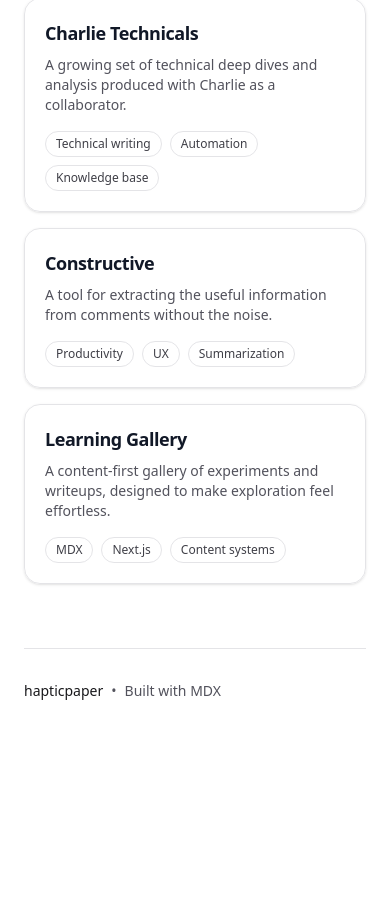
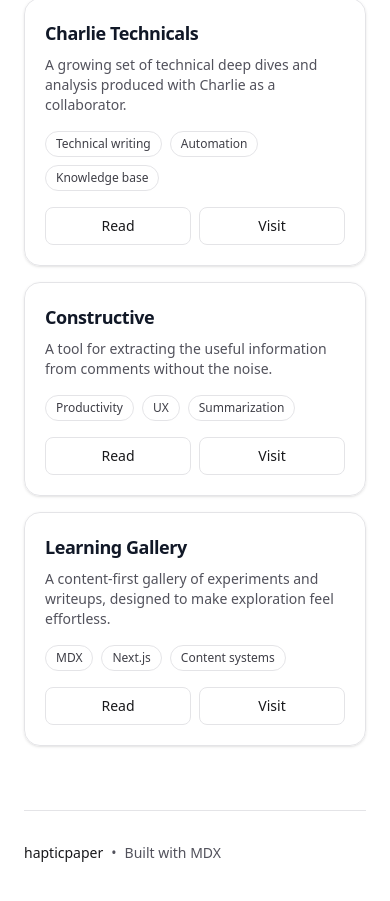
Before and after one commit to hapticPaper/hapticpaper.github.io, a React (Vite) app: page / in a window 390 px wide. Shown: the part 1120-2021 px from the top of the page. Before the commit the page ends 1869 px from the top, so only its background shows below. Built offline with nearby package versions, Linux system fonts and the light colour scheme.

Commit message:
Improve MDX navigation and project browsing

```diff
--- a/src/components/ProjectCard.tsx
+++ b/src/components/ProjectCard.tsx
@@ -49,6 +49,25 @@
           ))}
         </div>
       )}
+
+      <div className="mt-4 flex gap-2 sm:hidden">
+        <Link
+          to={`/projects/${project.slug}`}
+          className="flex-1 rounded-lg border border-zinc-200 bg-white px-3 py-2 text-center text-sm font-medium text-zinc-900 hover:bg-zinc-50 dark:border-zinc-800 dark:bg-zinc-950 dark:text-zinc-100 dark:hover:bg-zinc-900/50"
+        >
+          Read
+        </Link>
+        {frontmatter.url && (
+          <a
+            href={frontmatter.url}
+            target="_blank"
+            rel="noreferrer"
+            className="flex-1 rounded-lg border border-zinc-200 bg-white px-3 py-2 text-center text-sm font-medium text-zinc-900 hover:bg-zinc-50 dark:border-zinc-800 dark:bg-zinc-950 dark:text-zinc-100 dark:hover:bg-zinc-900/50"
+          >
+            Visit
+          </a>
+        )}
+      </div>
     </article>
   );
 }
--- a/src/content/projects.ts
+++ b/src/content/projects.ts
@@ -30,7 +30,7 @@
   const slug = path.split("/").pop()?.replace(/\.mdx$/, "") ?? path;
   const fm = mod.frontmatter;
   if (!fm?.title || !fm?.blurb) {
-    throw new Error(`Project MDX is missing required frontmatter (title/blurb): ${path}`);
+    throw new Error(`Project MDX (slug: "${slug}") is missing required frontmatter (title/blurb): ${path}`);
   }
 
   return {
@@ -48,12 +48,14 @@
   .sort((a, b) => {
     const aTime = parseIsoDate(a.frontmatter.date);
     const bTime = parseIsoDate(b.frontmatter.date);
-  if (aTime !== bTime) return bTime - aTime;
-  return a.frontmatter.title.localeCompare(b.frontmatter.title);
+    if (aTime !== bTime) return bTime - aTime;
+    return a.frontmatter.title.localeCompare(b.frontmatter.title);
   });
 
+const projectBySlug = new Map(projects.map((project) => [project.slug, project]));
+
 export function getProjectBySlug(slug: string): ProjectEntry | undefined {
-  return projects.find((p) => p.slug === slug);
+  return projectBySlug.get(slug);
 }
 
 function parseIsoDate(value: string | undefined): number {
--- a/src/mdx/components.tsx
+++ b/src/mdx/components.tsx
@@ -12,6 +12,10 @@
 function MdxLink(props: ComponentPropsWithoutRef<"a">) {
   const href = props.href;
   if (!href) return <a {...props} />;
+
+  if (href.startsWith("#")) {
+    return <a {...props} />;
+  }
 
   if (href.startsWith("/")) {
     const { href: _href, ...rest } = props;
```
